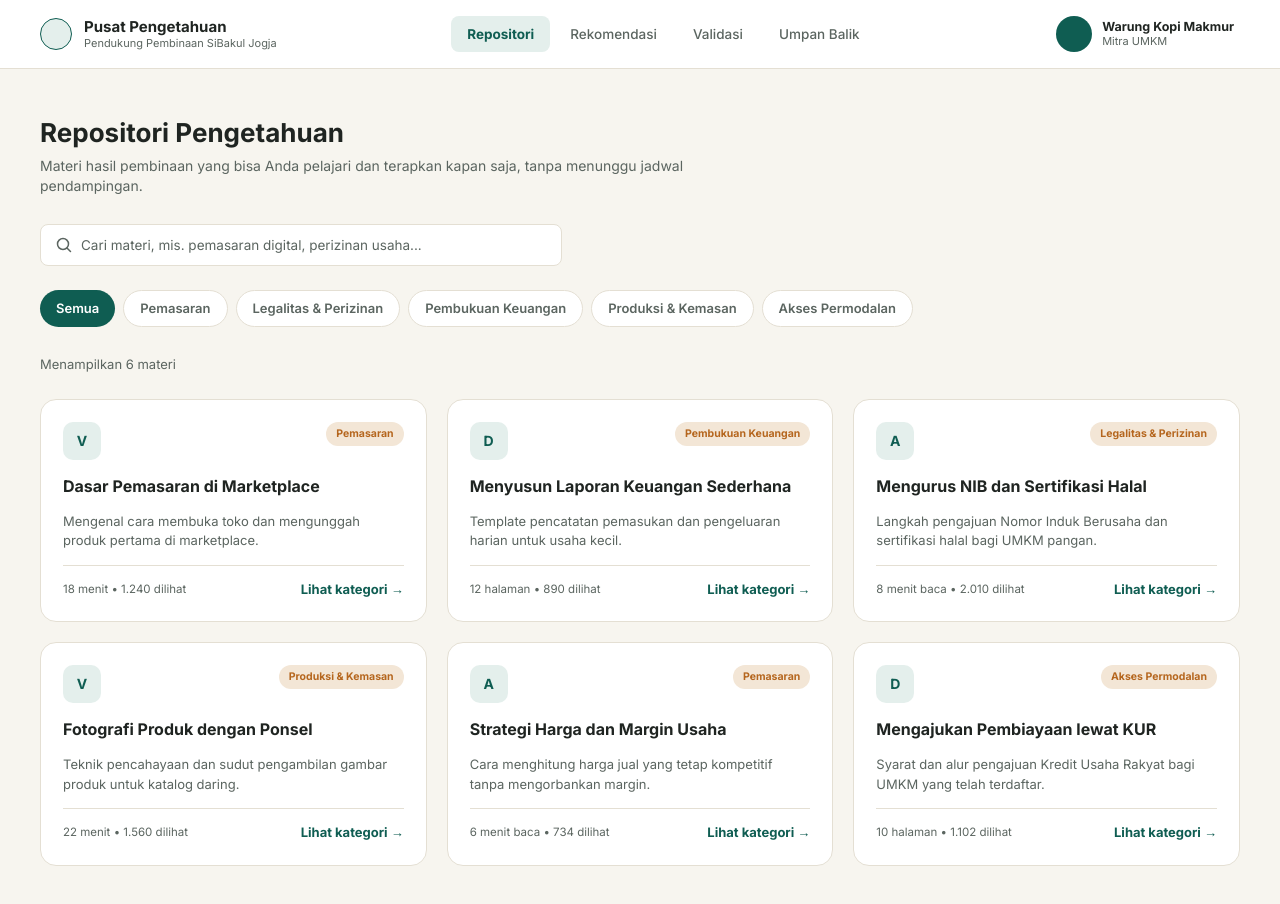
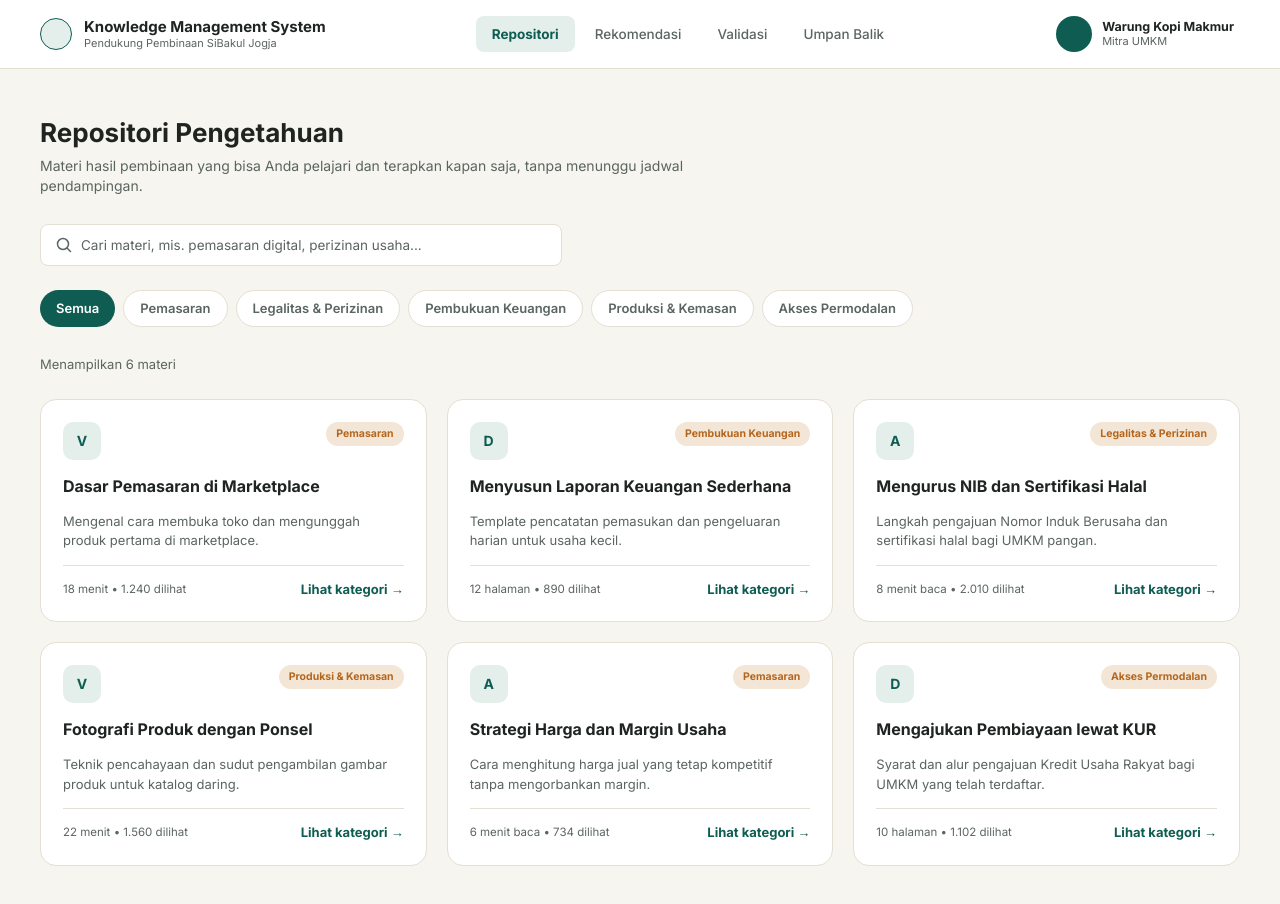
Before and after one commit to kemal-faza/kms-sibakul, a React (Vite) app: page /repositori in a window 1280 px wide. Shown: the top 904 px of the page. Built offline with nearby package versions, Linux system fonts and the light colour scheme.

Commit message:
refactor: rename app title to Knowledge Management System
Ganti teks "Pusat Pengetahuan" pada judul tab, header TopNav, dan README.

```diff
--- a/index.html
+++ b/index.html
@@ -3,7 +3,7 @@
   <head>
     <meta charset="UTF-8" />
     <meta name="viewport" content="width=device-width, initial-scale=1.0" />
-    <title>Pusat Pengetahuan — SiBakul Jogja</title>
+    <title>Knowledge Management System — SiBakul Jogja</title>
     <link rel="preconnect" href="https://fonts.googleapis.com" />
     <link rel="preconnect" href="https://fonts.gstatic.com" crossorigin />
     <link
--- a/src/components/layout/TopNav.tsx
+++ b/src/components/layout/TopNav.tsx
@@ -26,7 +26,9 @@ export function TopNav() {
         <div className="flex items-center gap-3">
           <span aria-hidden="true" className="h-8 w-8 rounded-full border border-brand bg-brand-tint" />
           <span className="flex flex-col">
-            <span className="text-[15px] font-bold leading-tight text-ink">Pusat Pengetahuan</span>
+            <span className="text-[15px] font-bold leading-tight text-ink">
+              Knowledge Management System
+            </span>
             <span className="text-[11px] leading-tight text-muted">
               Pendukung Pembinaan SiBakul Jogja
             </span>
```
Also changed, not shown: 1 other file (tests, documents, lock files or other folders).
